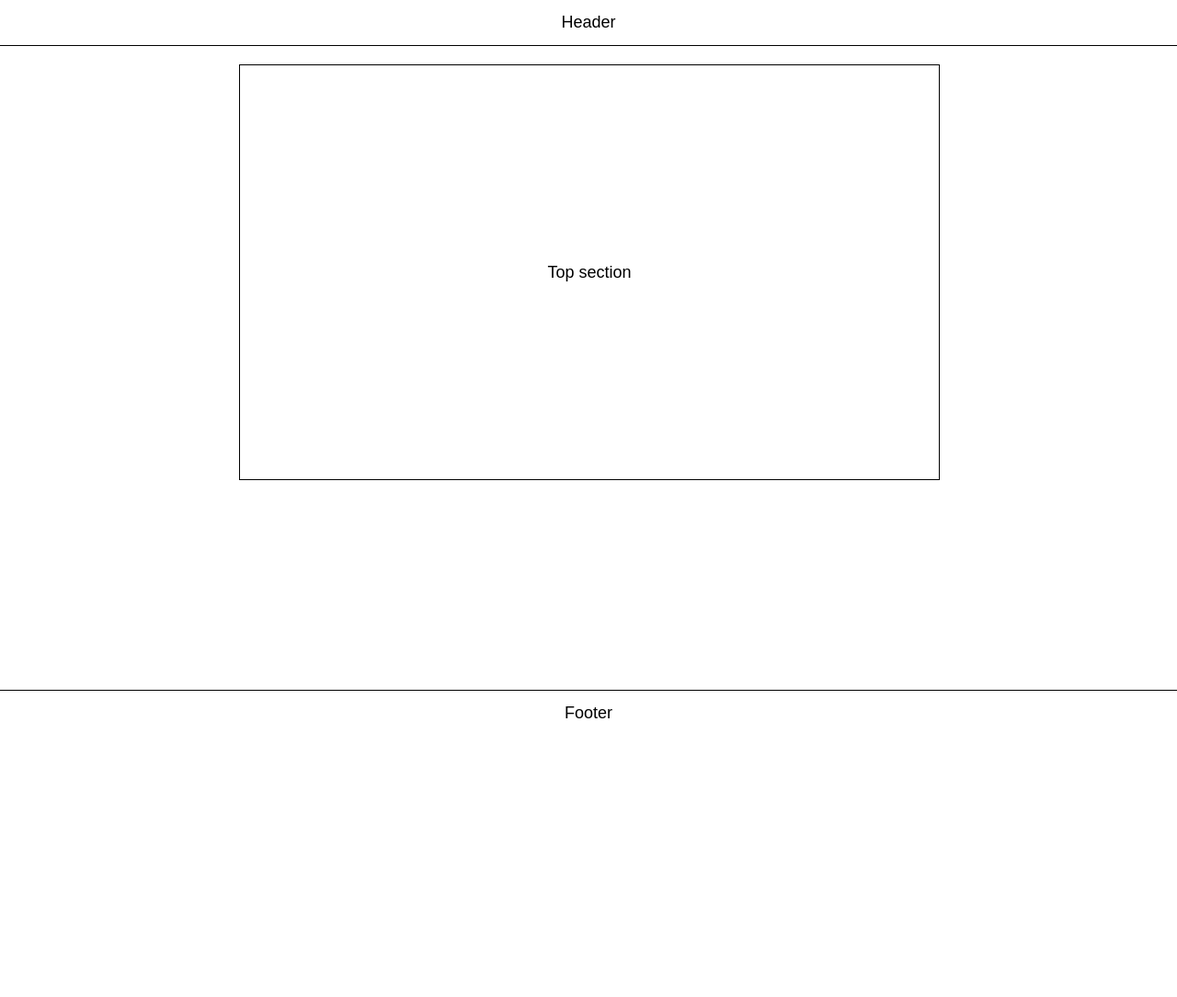
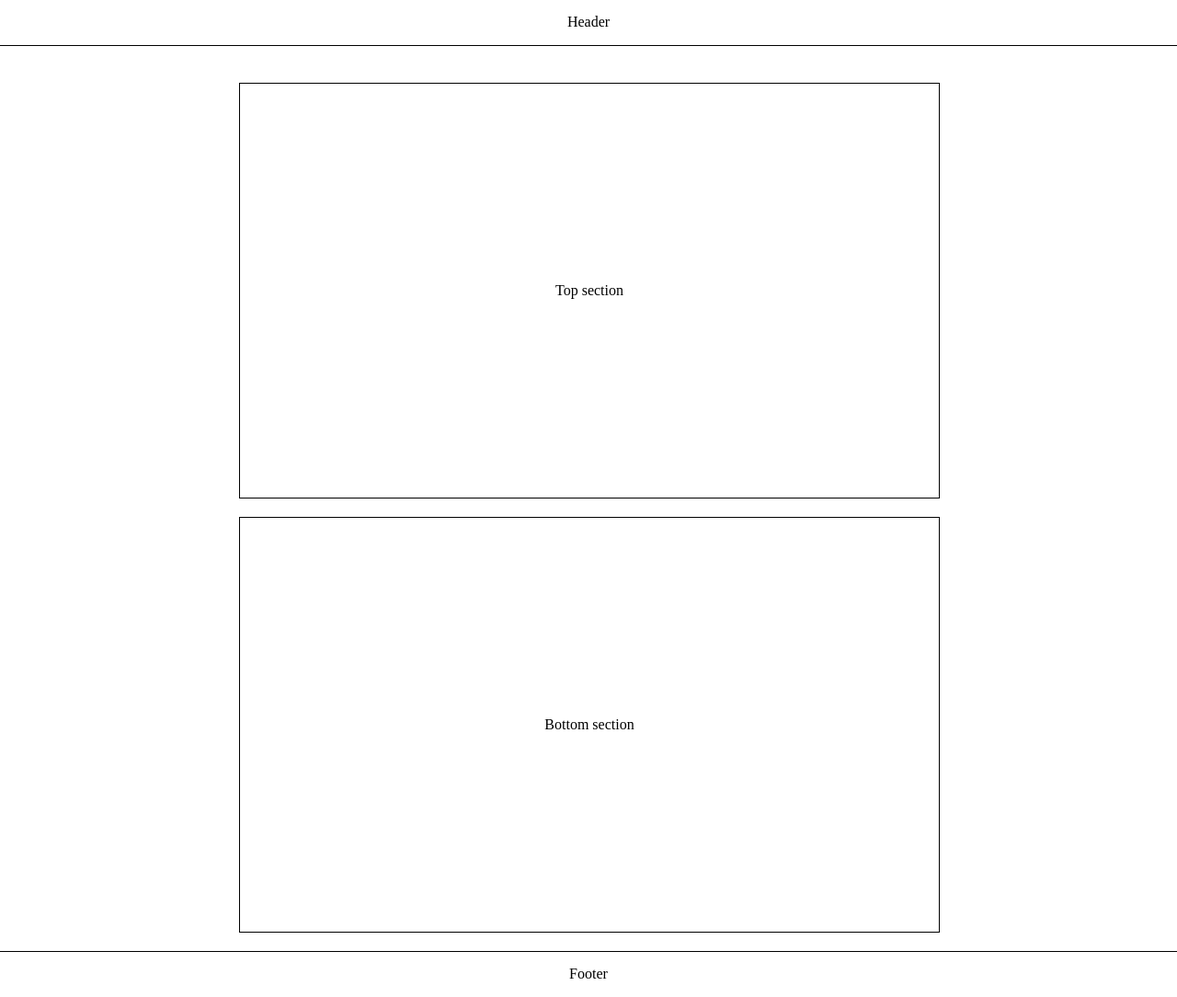
Before and after one commit to ooloo-io/github-flow-HecticKiwi, a website: page src/index.html in a window 1280 px wide. Shown: the whole page at 92% size. Before the commit the page ends 800 px from the top, so only its background shows below. Drawn offline with nearby package versions, Linux system fonts and the light colour scheme.

Commit message:
Add bottom section

```diff
--- a/src/index.html
+++ b/src/index.html
@@ -1,11 +1,12 @@
-<!doctype html>
+<!doctype html<!doctype html<!doctype html>
 
 <html lang="en">
+
 <head>
   <meta charset="utf-8">
 
-  <title>GitHub Pull Request Flow Course</title>
-  <meta name="description" content="GitHub Pull Request Flow Course">
+  <title>GitHub Flow Course</title>
+  <meta name="description" content="GitHub Flow Course">
   <meta name="author" content="Johannes Kettmann">
 
   <link rel="stylesheet" href="https://cdnjs.cloudflare.com/ajax/libs/normalize/8.0.1/normalize.min.css">
@@ -20,9 +21,13 @@
     <section class="section">
       Top section
     </section>
+    <section class="section">
+      Bottom section
+    </section>
   </main>
   <footer class="footer">
     Footer
   </footer>
 </body>
+
 </html>
--- a/src/styles.css
+++ b/src/styles.css
@@ -1,4 +1,4 @@
-body {
+body body body {
   font-family: Arial, Helvetica, sans-serif;
   font-size: 18px;
 }
@@ -30,6 +30,7 @@ body {
 .section {
   height: 450px;
   width: 100%;
+  margin-top: 20px;
   display: flex;
   justify-content: center;
   align-items: center;
```
